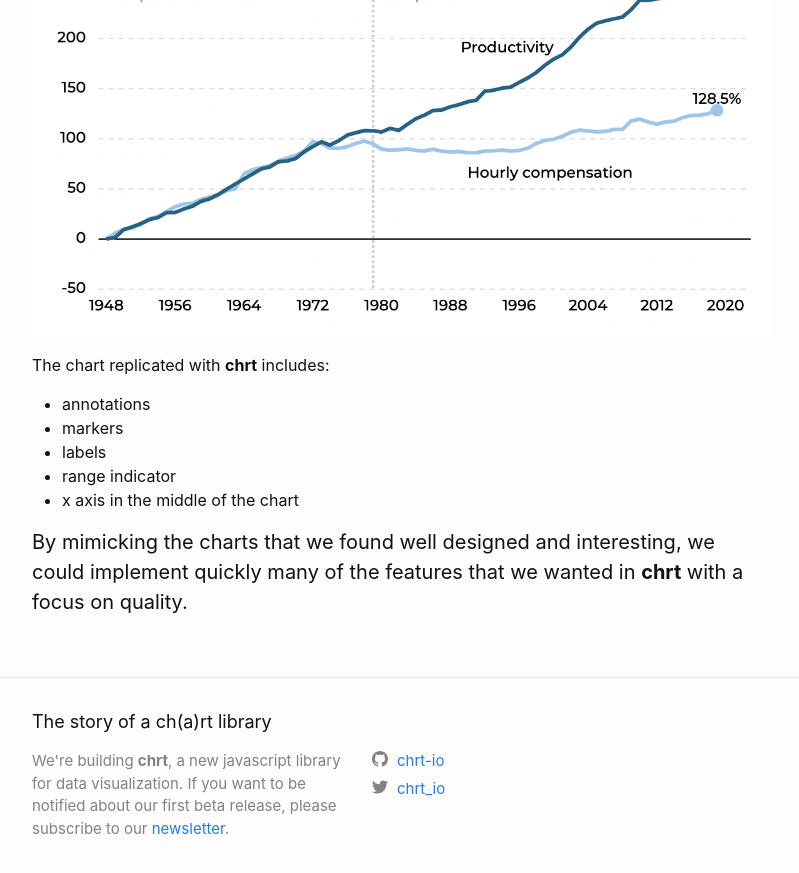
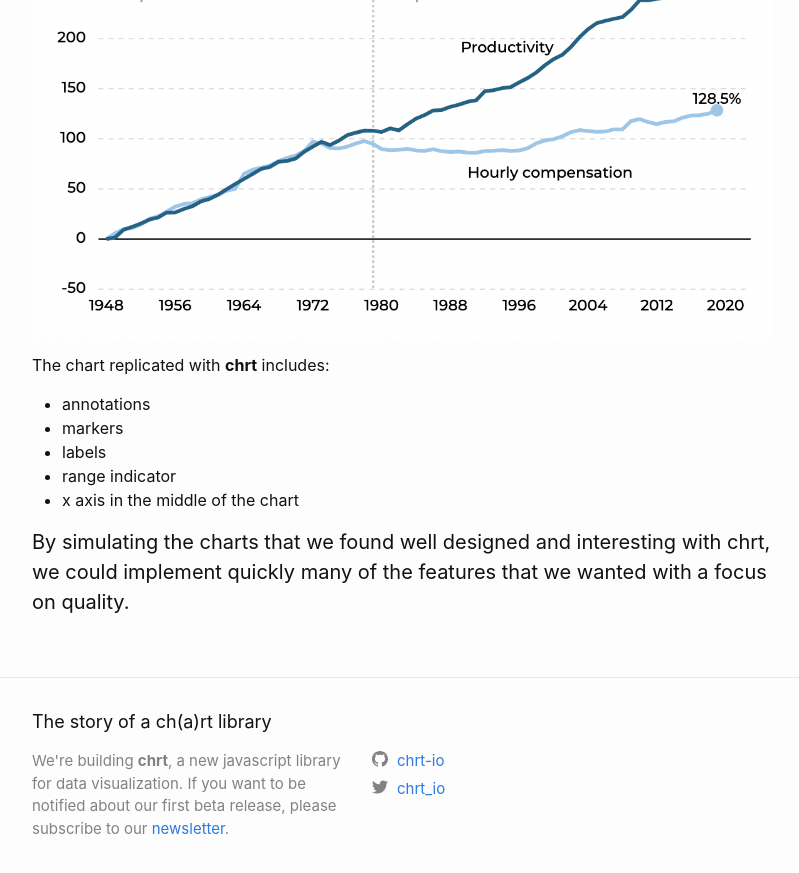
Before and after one commit to chrt-io/blog, a Jekyll site: the page built from _posts/2021-03-16-mimicking-the-best.md, in a window 1280 px wide and 900 px high, scrolled down 1661 px. Shown: the top 873 px of the window, without its empty margins (238-1037 px from the left). Built offline with Jekyll 4.4.1, drawn with Linux system fonts in a browser that asks for light colours; some of the changed text lies outside the part shown.

Commit message:
Update from Forestry.io carlo zapponi updated _posts/2021-03-16-mimicking-the-best.md

```diff
--- a/_posts/2021-03-16-mimicking-the-best.md
+++ b/_posts/2021-03-16-mimicking-the-best.md
@@ -1,6 +1,6 @@
 ---
 layout: post
-title: Mimicking the best
+title: Imitating the best
 date: 2021-03-16 00:00:00 +0000
 categories: ''
 
@@ -37,4 +37,4 @@ The chart replicated with **chrt** includes:
 * range indicator
 * x axis in the middle of the chart
 
-#### By mimicking the charts that we found well designed and interesting, we could implement quickly many of the features that we wanted in **chrt** with a focus on quality.
+#### By simulating the charts that we found well designed and interesting with chrt, we could implement quickly many of the features that we wanted with a focus on quality.
```
